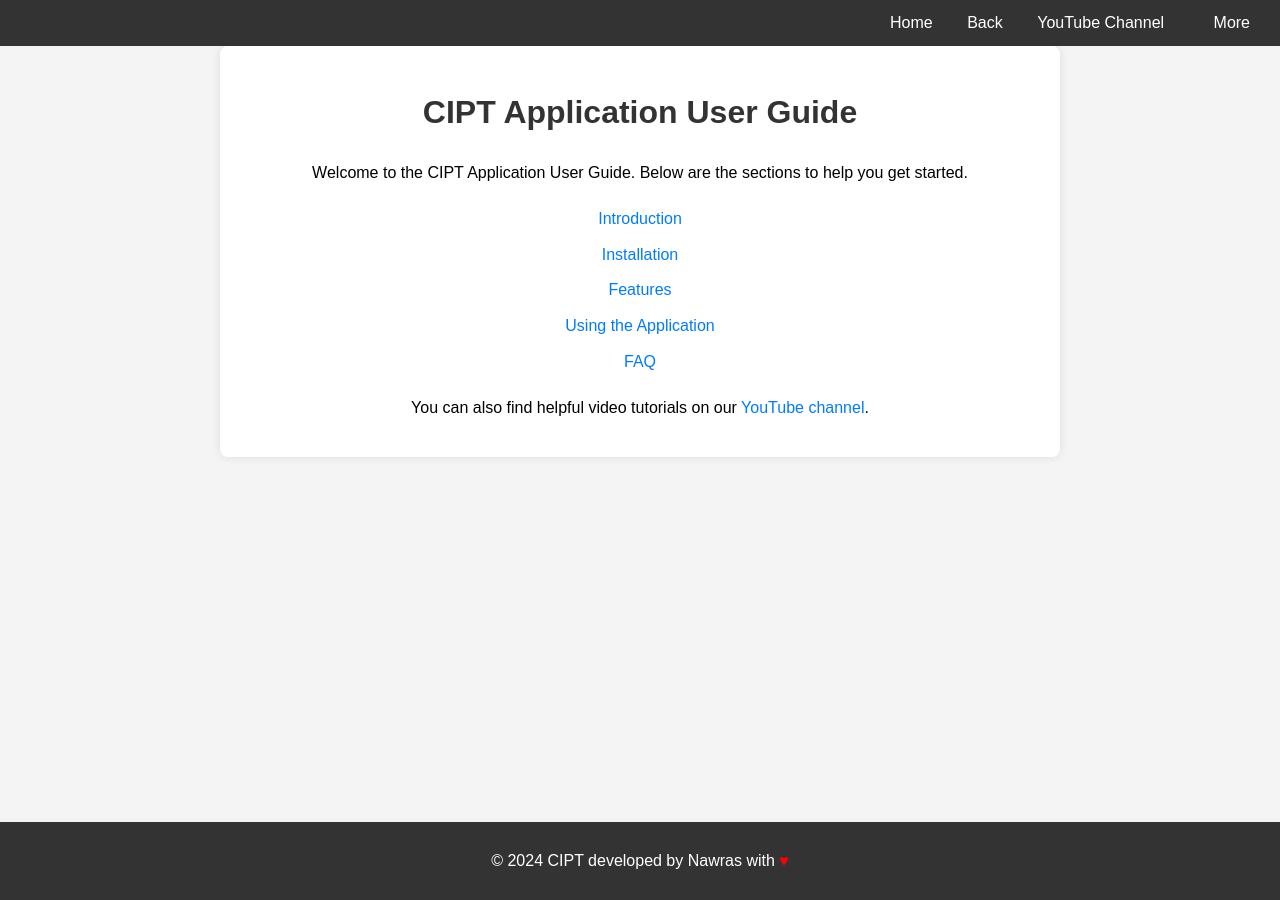
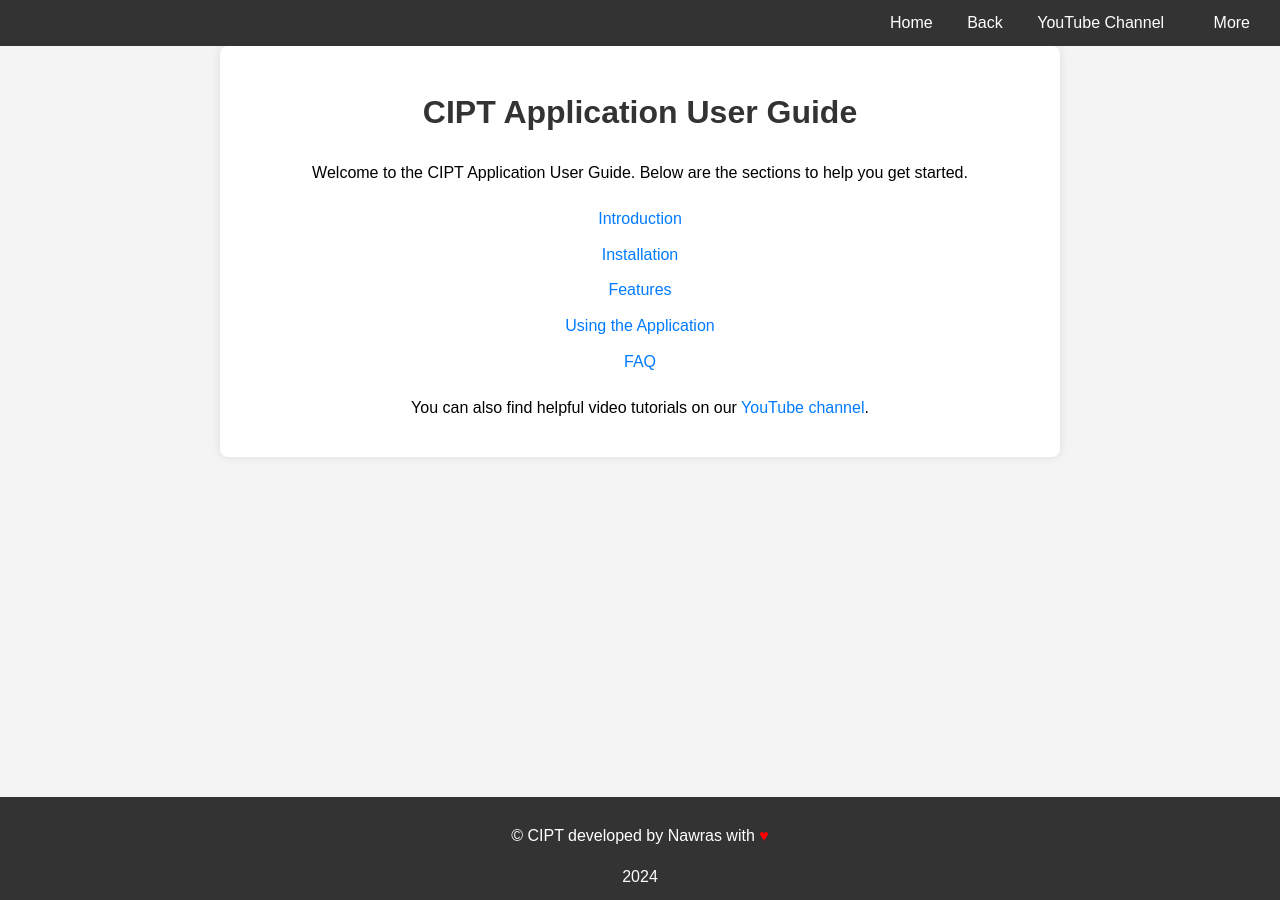
Before and after one commit to NoorHSS/CIPT, a Jekyll site: the page built from docs/index.md, in a window 1280 px wide. Built offline with Jekyll 4.4.1, drawn with Linux system fonts in a browser that asks for light colours.

Commit message:
default.html

```diff
--- a/docs/_layouts/default.html
+++ b/docs/_layouts/default.html
@@ -122,7 +122,7 @@
         </div>
     </div>
     <footer>
-        <p>&copy; {{ site.time | date: "%Y" }} CIPT developed by Nawras with <span style="color: red;">&hearts;</span></p>
+        <p>&copy; CIPT developed by Nawras with <span style="color: red;">&hearts;</span></p> 2024
     </footer>
 </body>
 </html>
```
